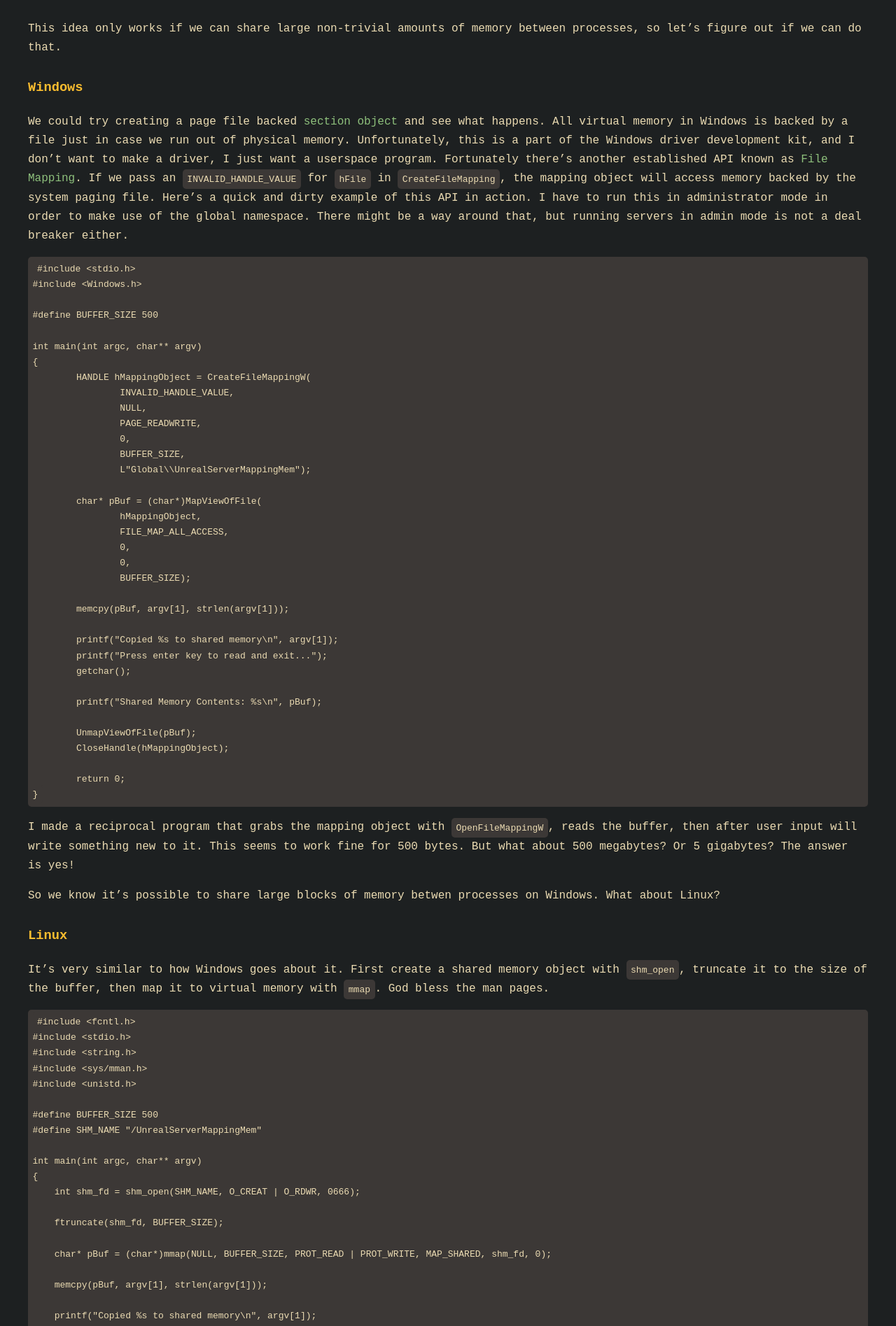
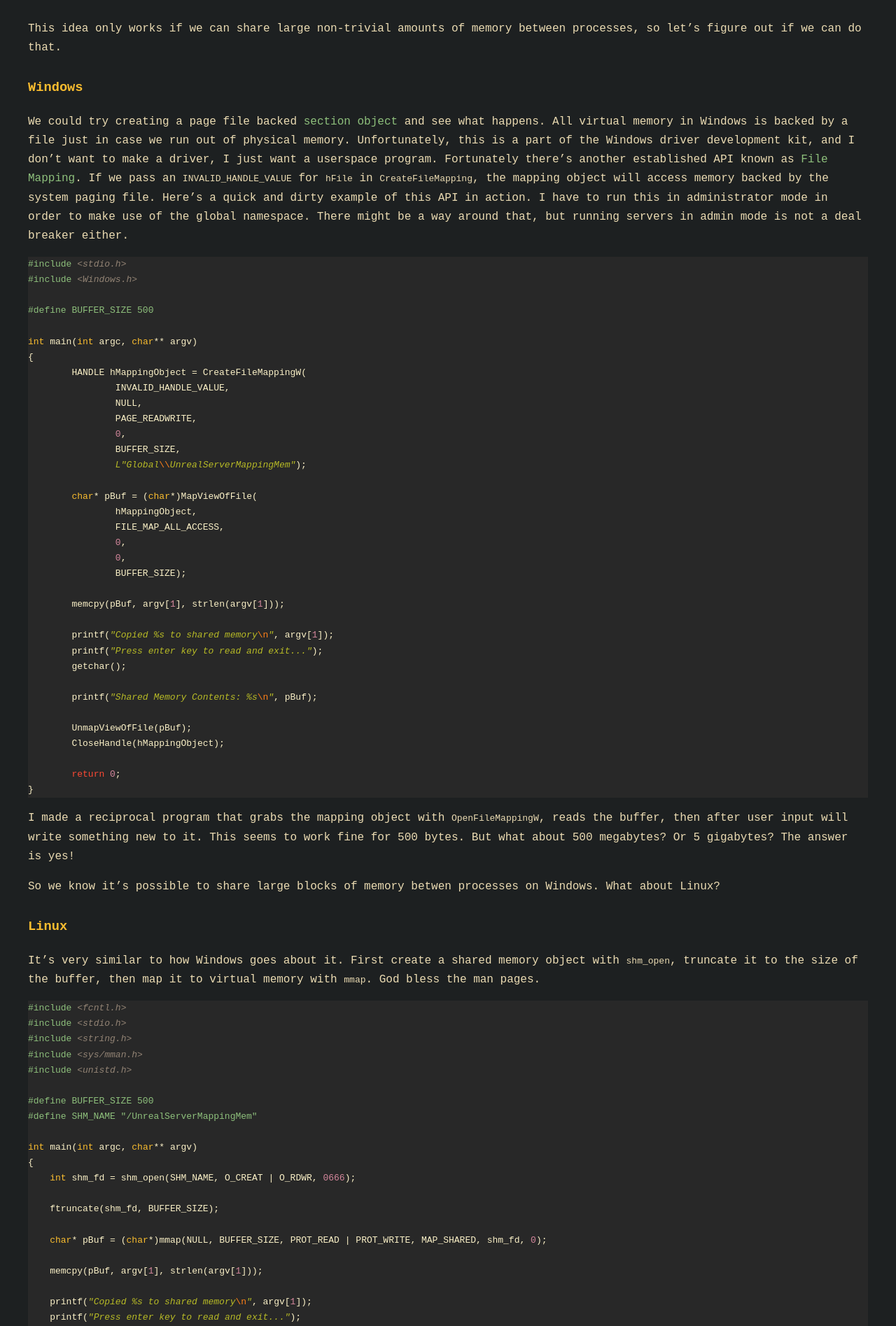
Before and after one commit to goopey7/personal-site, a Jekyll site: the page built from _posts/2025-09-08-SharedMemoryIdea.md, in a window 1280 px wide. Shown: the part 731-2626 px from the top of the page at 70% size. Built offline with Jekyll 4.4.1, drawn with Linux system fonts in a browser that asks for light colours; comment, search, counter and statistics services are not loaded.

Commit message:
syntax highlighting

```diff
--- a/_layouts/default.html
+++ b/_layouts/default.html
@@ -4,6 +4,7 @@
     <meta charset="UTF-8">
     <title>{{ page.title }}</title>
     <link rel="stylesheet" href="/css/style.css">
+    <link rel="stylesheet" href="/css/gruvbox.css">
 
     <meta property="og:type" content="{% if page.layout == 'post' %}article{% else %}website{% endif %}" />
     <meta property="og:url" content="{{ page.url | absolute_url }}" />
--- /dev/null
+++ b/css/gruvbox.css
@@ -0,0 +1,97 @@
+.highlight table td { padding: 5px; }
+.highlight table pre { margin: 0; }
+.highlight, .highlight .w {
+  color: #fbf1c7;
+  background-color: #282828;
+}
+.highlight .err {
+  color: #fb4934;
+  background-color: #282828;
+  font-weight: bold;
+}
+.highlight .c, .highlight .ch, .highlight .cd, .highlight .cm, .highlight .cpf, .highlight .c1, .highlight .cs {
+  color: #928374;
+  font-style: italic;
+}
+.highlight .cp {
+  color: #8ec07c;
+}
+.highlight .nt {
+  color: #fb4934;
+}
+.highlight .o, .highlight .ow {
+  color: #fbf1c7;
+}
+.highlight .p, .highlight .pi {
+  color: #fbf1c7;
+}
+.highlight .gi {
+  color: #b8bb26;
+  background-color: #282828;
+}
+.highlight .gd {
+  color: #fb4934;
+  background-color: #282828;
+}
+.highlight .gh {
+  color: #b8bb26;
+  font-weight: bold;
+}
+.highlight .ge {
+  font-style: italic;
+}
+.highlight .ges {
+  font-weight: bold;
+  font-style: italic;
+}
+.highlight .gs {
+  font-weight: bold;
+}
+.highlight .k, .highlight .kn, .highlight .kp, .highlight .kr, .highlight .kv {
+  color: #fb4934;
+}
+.highlight .kc {
+  color: #d3869b;
+}
+.highlight .kt {
+  color: #fabd2f;
+}
+.highlight .kd {
+  color: #fe8019;
+}
+.highlight .s, .highlight .sb, .highlight .sc, .highlight .dl, .highlight .sd, .highlight .s2, .highlight .sh, .highlight .sx, .highlight .s1 {
+  color: #b8bb26;
+  font-style: italic;
+}
+.highlight .si {
+  color: #b8bb26;
+  font-style: italic;
+}
+.highlight .sr {
+  color: #b8bb26;
+  font-style: italic;
+}
+.highlight .sa {
+  color: #fb4934;
+}
+.highlight .se {
+  color: #fe8019;
+}
+.highlight .nn {
+  color: #8ec07c;
+}
+.highlight .nc {
+  color: #8ec07c;
+}
+.highlight .no {
+  color: #d3869b;
+}
+.highlight .na {
+  color: #b8bb26;
+}
+.highlight .m, .highlight .mb, .highlight .mf, .highlight .mh, .highlight .mi, .highlight .il, .highlight .mo, .highlight .mx {
+  color: #d3869b;
+}
+.highlight .ss {
+  color: #83a598;
+}
--- a/css/style.css
+++ b/css/style.css
@@ -56,13 +56,6 @@
 }
 .post em {
   color: #d3869b;
-}
-pre, code {
-  background: #3c3836;
-  color: #ebdbb2;
-  padding: 0.5em;
-  border-radius: 5px;
-  overflow-x: auto;
 }
 .site-footer {
   background: #282828;
```
